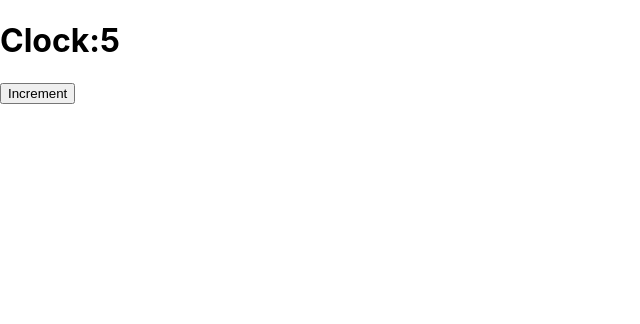
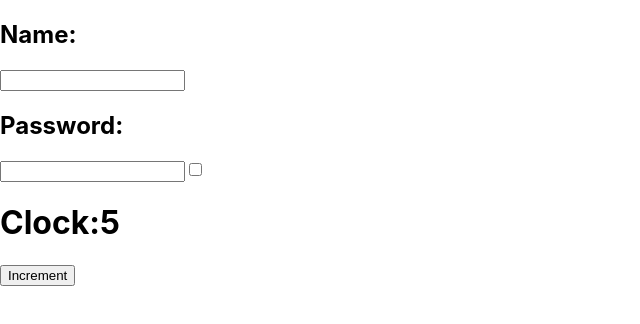
Before and after one commit to Gabriel1470/React-esercizi, a React (Create React App) app: page / in a window 1280 px wide. Shown: the top 324 px of the page, without its empty margins (0-640 px from the left). Built offline with nearby package versions, Linux system fonts and the light colour scheme.

Commit message:
useState 02

```diff
--- a/src/App.js
+++ b/src/App.js
@@ -1,10 +1,12 @@
 
 import { ClickCounter } from "./components/ClickCounter";
+import { Login } from "./components/Login";
 
 
 function App() {
   return (
     <div>
+      <Login/>
     <ClickCounter initialValue={5}/>
     </div>
   );
--- /dev/null
+++ b/src/components/Login.jsx
@@ -0,0 +1,34 @@
+import {useState} from 'react'
+
+
+export function Login(){
+  const [user,setUser]=useState({
+    username:'',
+    password:'',
+    remember:false
+})
+
+
+const handleInputs=(event)=>{
+    const {value,type,checked,name} = event.target
+    return(setUser(
+        (user)=>{
+            return({
+                ...user,
+                [name]:type==='checkbox'?checked:value
+            })
+        }
+    ))
+}
+
+console.log(user)
+    return(
+        <>
+        <h2>Name:</h2>
+        <input type='text' name='username'  onChange={handleInputs} value={user.username}></input>
+        <h2>Password:</h2>
+        <input type='password' name='password' onChange={handleInputs}  value={user.password}></input>
+        <input type='checkbox' name='remember' onChange={handleInputs}  value={user.remember}></input>
+        </>
+    )
+}
```
